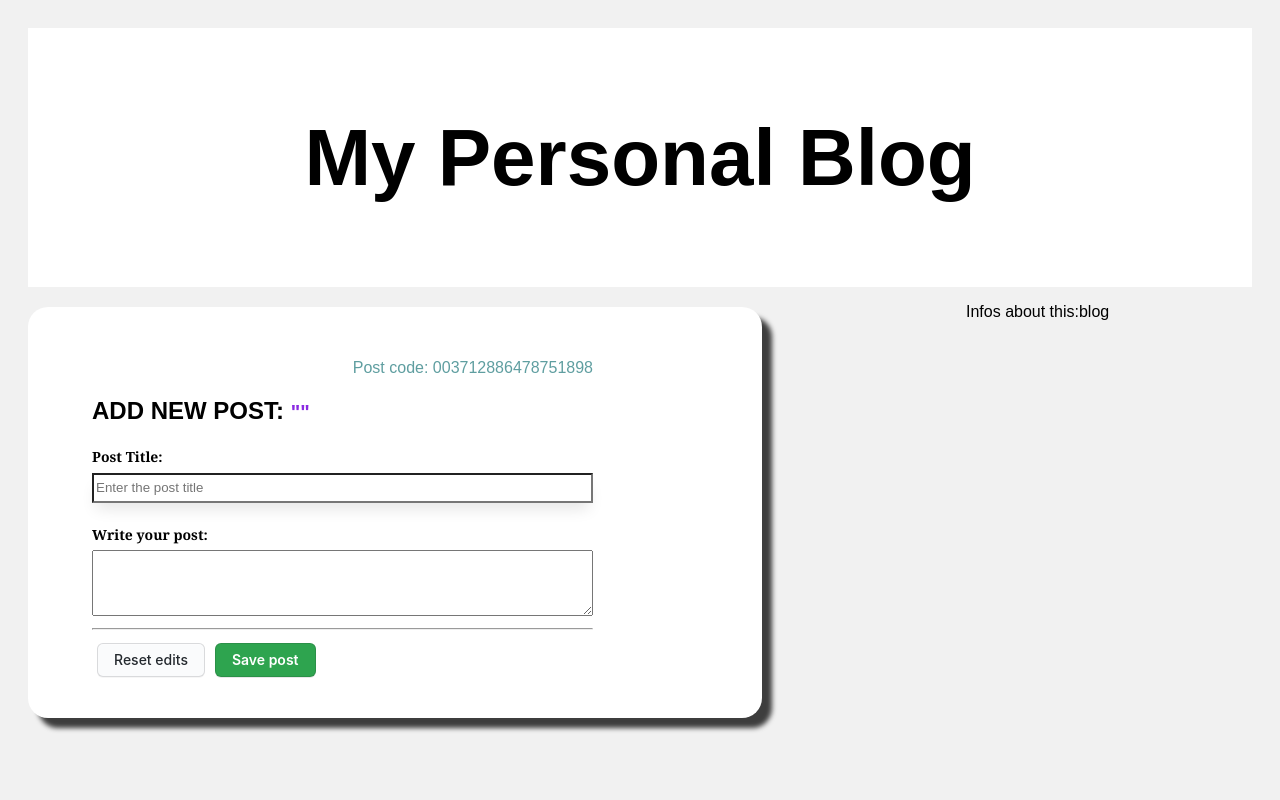
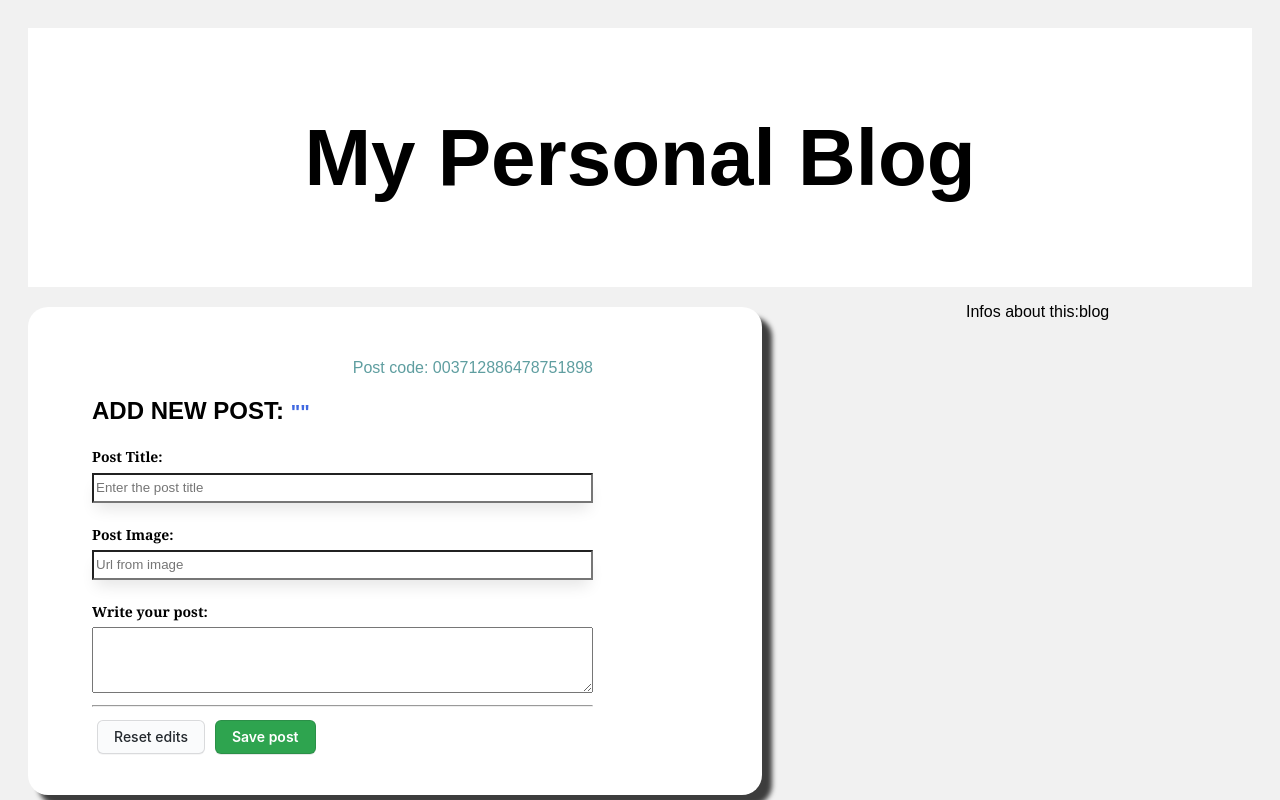
Before and after one commit to romario-auth/blog-react, a React (Create React App) app: page / in a window 1280 px wide. Built offline with nearby package versions, Linux system fonts and the light colour scheme.

Commit message:
Add image field

```diff
--- a/src/components/CreatePost/CreatePost.css
+++ b/src/components/CreatePost/CreatePost.css
@@ -20,7 +20,7 @@
 
 .create-post h2 small {
     text-transform: none;
-    color: blueviolet;
+    color: royalblue;
 }
 
 .create-post lable{
--- a/src/components/CreatePost/index.js
+++ b/src/components/CreatePost/index.js
@@ -9,7 +9,7 @@ const CreatePost = (props) => {
         setMessage(event.target.value);
     };
 
-    function codePost(min, max) {
+    function codePost() {
         let code = String(Math.random());
         return code.replace('0.', '');
     }
@@ -24,6 +24,9 @@ const CreatePost = (props) => {
                     <lable>Post Title:</lable>
                     <input onChange={handleChange} name="postTitle" placeholder={props.placeholder} />
 
+                    <lable>Post Image:</lable>
+                    <input onChange={handleChange} name="postImage" placeholder="Url from image" />
+
                     <lable>Write your post:</lable>
                     <textarea name="postContent" rows={4} cols={60} />
 
```
